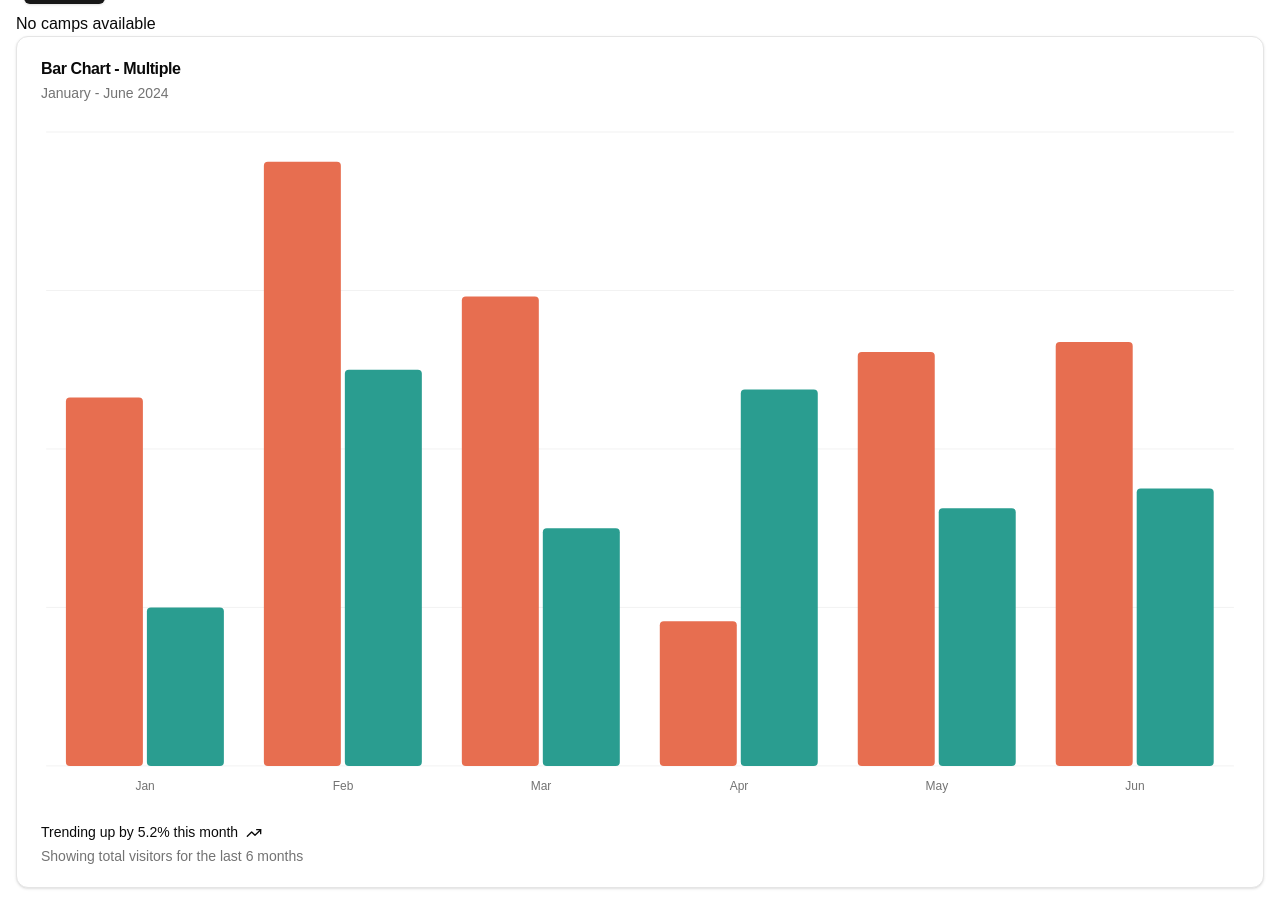
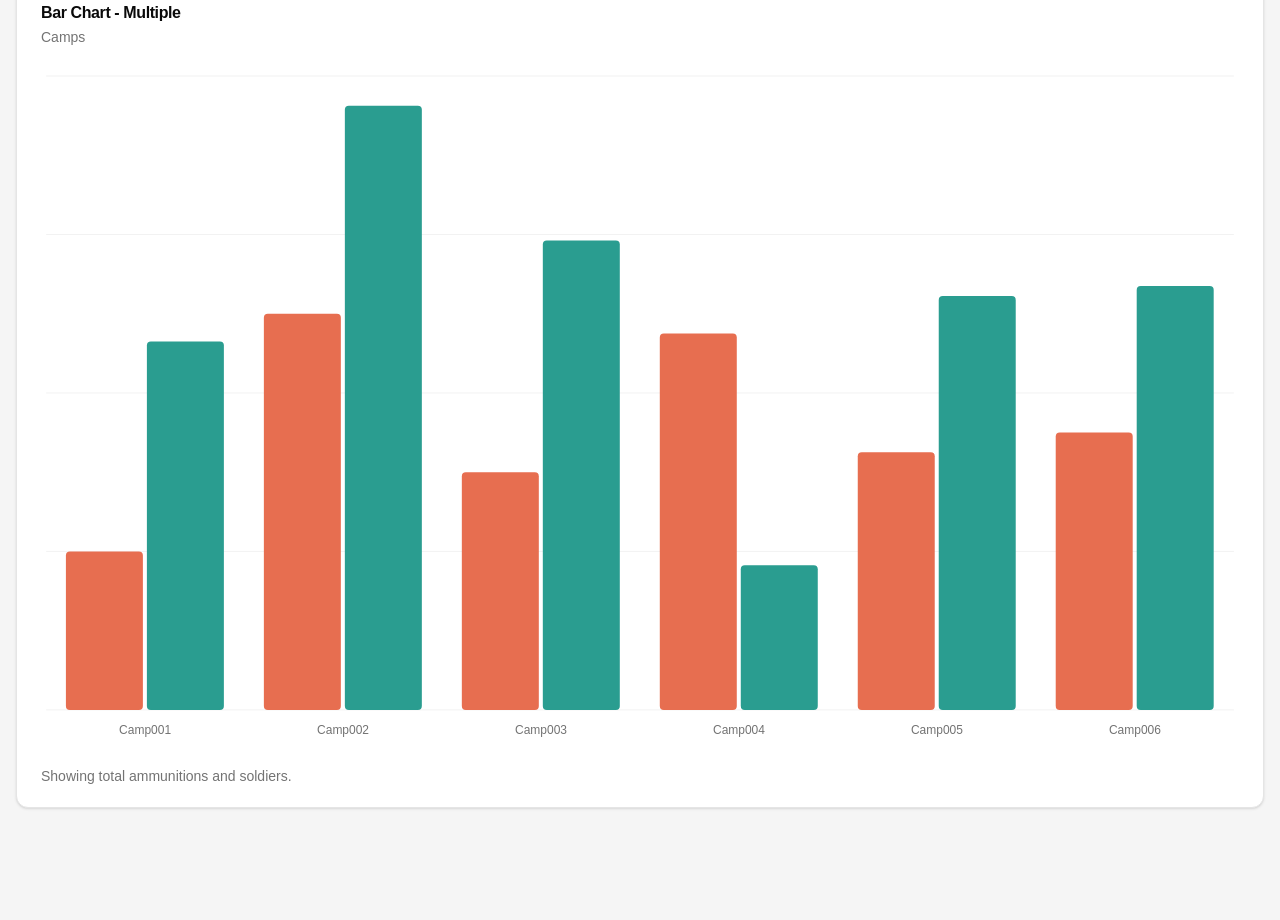
Before and after one commit to sumukhj1219/rakshak, a Next.js app: page /dashboard in a window 1280 px wide. Shown: the part 180-1100 px from the top of the page. After the commit the page ends 1020 px from the top, so only its background shows below. Built offline with nearby package versions, Linux system fonts and the light colour scheme.

Commit message:
improved ui

```diff
--- a/app/(dashboard)/layout.js
+++ b/app/(dashboard)/layout.js
@@ -9,9 +9,10 @@ import LiveTrackerCompoent from '@/components/liveTrackerCompoent'
 const DashboardLayout = ({children}) => {
   const {account} = useRakshakContext()
   return (
-    <div className='mt-10 p-4 m-4  max-w-7xl mx-auto'>
+    <div className='mt-5 p-4 m-4 max-w-7xl mx-auto'>
+
+      <div className='flex items-center justify-center'>
       <Button variant={'outline'} className="m-2 w-48 hover:w-1/3 transition-all duration-1000 "><IndianRupee />Account :<span className='text-ellipsis hover:w-full transition-all duration-1000 overflow-hidden hover:overflow-visible'>{account}</span></Button>
-      <div className='flex'>
       <Link href={'/settings'} className='mr-4'>
       <Button><Settings /> Settings</Button>
       </Link>
--- a/app/layout.js
+++ b/app/layout.js
@@ -23,7 +23,7 @@ export default function RootLayout({ children }) {
     <RakshakProvider>
       <html lang="en">
       <body
-        className={`${geistSans.variable} ${geistMono.variable} antialiased bg-blend-darken`}
+        className={`${geistSans.variable} ${geistMono.variable} antialiased bg-secondary`}
       >
         {children}
       </body>
--- a/components/analytics.js
+++ b/components/analytics.js
@@ -18,21 +18,21 @@ import {
   ChartTooltipContent,
 } from "@/components/ui/chart"
 const chartData = [
-  { month: "January", desktop: 186, mobile: 80 },
-  { month: "February", desktop: 305, mobile: 200 },
-  { month: "March", desktop: 237, mobile: 120 },
-  { month: "April", desktop: 73, mobile: 190 },
-  { month: "May", desktop: 209, mobile: 130 },
-  { month: "June", desktop: 214, mobile: 140 },
+  { month: "Camp001", ammunitions: 186, soldiers: 80 },
+  { month: "Camp002", ammunitions: 305, soldiers: 200 },
+  { month: "Camp003", ammunitions: 237, soldiers: 120 },
+  { month: "Camp004", ammunitions: 73, soldiers: 190 },
+  { month: "Camp005", ammunitions: 209, soldiers: 130 },
+  { month: "Camp006", ammunitions: 214, soldiers: 140 },
 ]
 
 const chartConfig = {
   desktop: {
-    label: "Desktop",
+    label: "Ammunitions",
     color: "hsl(var(--chart-1))",
   },
   mobile: {
-    label: "Mobile",
+    label: "Soldiers",
     color: "hsl(var(--chart-2))",
   },
 }
@@ -42,7 +42,7 @@ export function Analytics() {
     <Card>
       <CardHeader>
         <CardTitle>Bar Chart - Multiple</CardTitle>
-        <CardDescription>January - June 2024</CardDescription>
+        <CardDescription>Camps</CardDescription>
       </CardHeader>
       <CardContent>
         <ChartContainer config={chartConfig}>
@@ -53,23 +53,21 @@ export function Analytics() {
               tickLine={false}
               tickMargin={10}
               axisLine={false}
-              tickFormatter={(value) => value.slice(0, 3)}
+              tickFormatter={(value) => value.slice(0, 7)}
             />
             <ChartTooltip
               cursor={false}
               content={<ChartTooltipContent indicator="dashed" />}
             />
-            <Bar dataKey="desktop" fill="var(--color-desktop)" radius={4} />
-            <Bar dataKey="mobile" fill="var(--color-mobile)" radius={4} />
+            <Bar dataKey="soldiers" fill="var(--color-desktop)" radius={4} />
+            <Bar dataKey="ammunitions" fill="var(--color-mobile)" radius={4} />
           </BarChart>
         </ChartContainer>
       </CardContent>
       <CardFooter className="flex-col items-start gap-2 text-sm">
-        <div className="flex gap-2 font-medium leading-none">
-          Trending up by 5.2% this month <TrendingUp className="h-4 w-4" />
-        </div>
+
         <div className="leading-none text-muted-foreground">
-          Showing total visitors for the last 6 months
+          Showing total ammunitions and soldiers.
         </div>
       </CardFooter>
     </Card>
--- a/components/landingPage.js
+++ b/components/landingPage.js
@@ -2,6 +2,7 @@ import Image from "next/image"
 import { Button } from "@/components/ui/button"
 import Link from "next/link"
 import { Audiowide } from 'next/font/google'
+import { ShieldHalfIcon } from "lucide-react"
 
 const audiowide = Audiowide({
   weight: '400',
@@ -35,19 +36,13 @@ export default function LandingPage() {
           "Dharma protects those who protect it"
         </p>
         <div className="flex flex-col sm:flex-row gap-4 justify-center items-center">
-          <Button
-            size="lg"
-            className="bg-zinc-900 text-white hover:bg-zinc-800 min-w-[200px] font-medium border border-zinc-800"
-          >
-            ENLIST NOW
-          </Button>
-          <Button
-            variant="outline"
-            size="lg"
-            className="border-zinc-600 text-zinc-100 hover:bg-zinc-900/50 min-w-[200px] font-medium"
-          >
-            MISSION BRIEF
-          </Button>
+          <Link href={'/dashboard'} className="w-96">
+            <div className="w-full  rounded-xl p-4 bg-transparent -z-40 flex items-center justify-center bg-white opacity-20">
+              <span className="text-xl font-extrabold flex items-center text-black z-10">
+              Start Protecting <ShieldHalfIcon className="ml-2" size={24} />
+              </span>
+            </div>
+          </Link>
         </div>
       </div>
 
--- a/components/liveTrackerCompoent.js
+++ b/components/liveTrackerCompoent.js
@@ -6,7 +6,7 @@ import { LocateFixed } from 'lucide-react'
 const LiveTrackerCompoent = () => {
   return (
     <div>
-      <Link href={'/'}>
+      <Link href={'https://1451-103-39-127-37.ngrok-free.app'}>
         <Button><LocateFixed /> Track Location</Button>
       </Link>
     </div>
```
